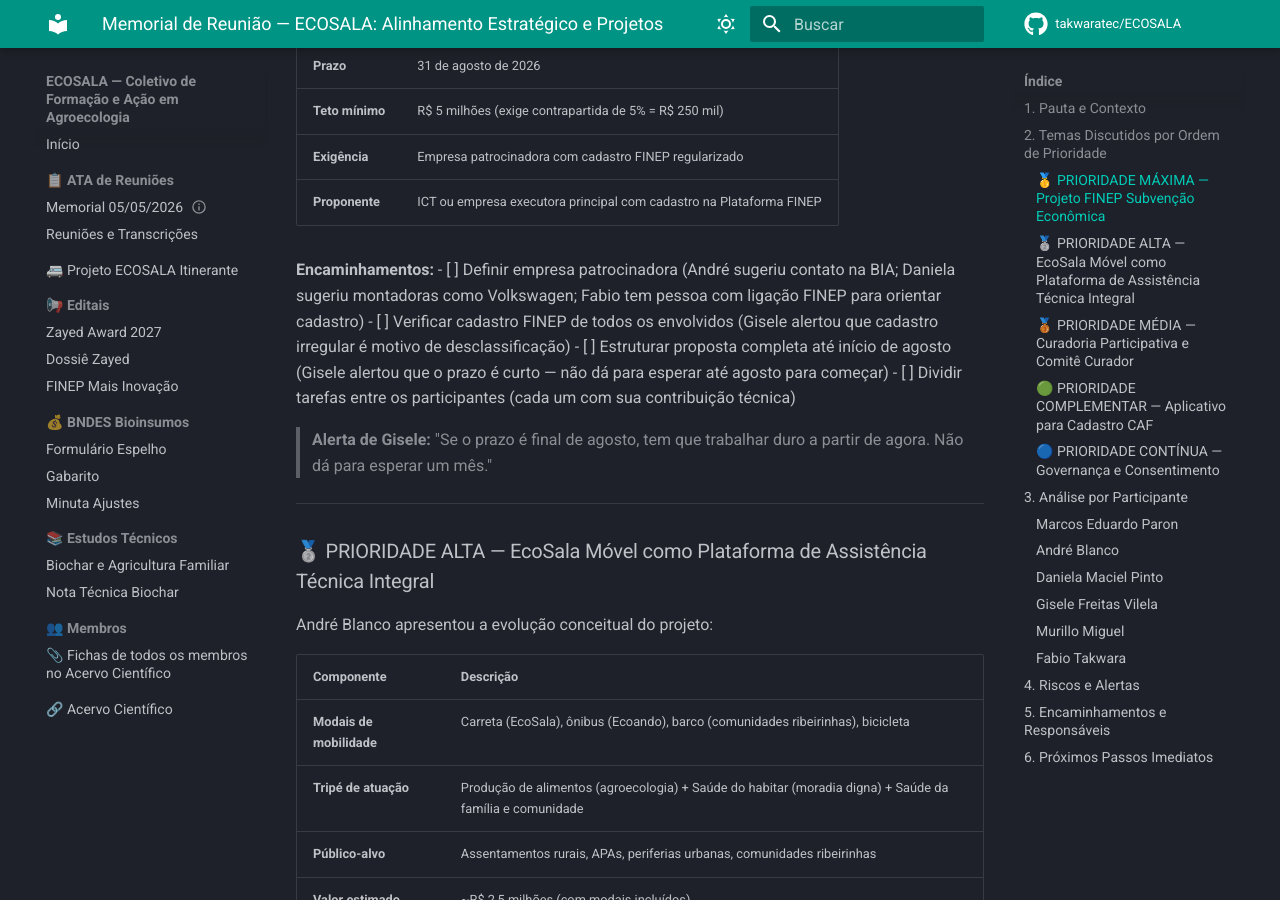
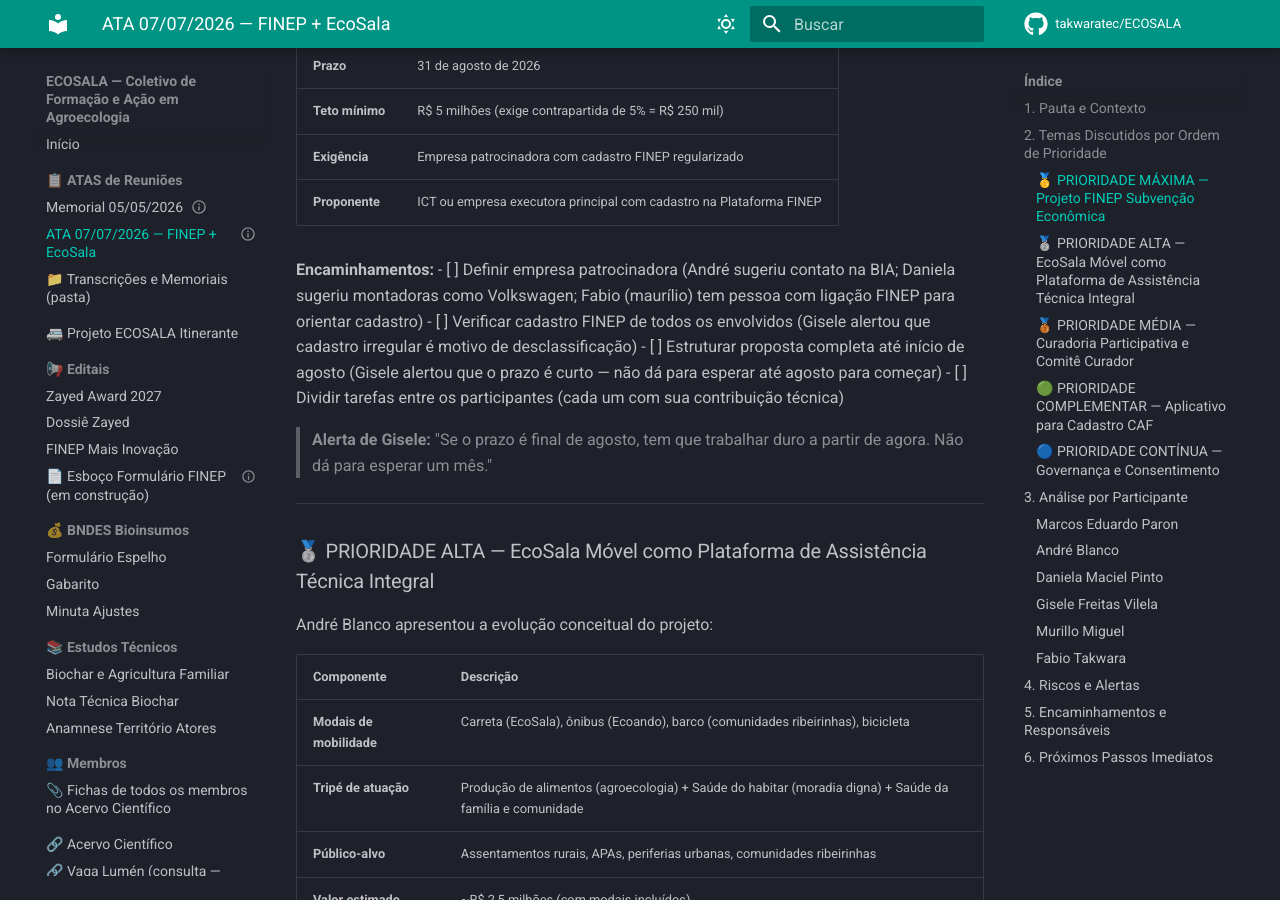
Before and after one commit to takwaratec/ECOSALA, an MkDocs documentation site: the page built from docs/12_REUNIOES/2026-07-07_REUNIAO_ALINHAMENTO_FINEP_ECOSALA.md, in a window 1280 px wide and 900 px high, scrolled down 754 px. Built offline with MkDocs 1.6.1 and Material for MkDocs 9.7.7, drawn with Linux system fonts in a browser that asks for light colours; comment, search, counter and statistics services are not loaded.

Commit message:
feat: navegacao ECOSALA - ATA 07/07, esboco formulario FINEP, link Vaga Lumen
- Adicionada ATA 07/07/2026 ao nav
- Criado esboco do formulario FINEP Subvencao Economica
- Adicionado link para Vaga Lumen (repositorio de consulta)
- Adicionado documento Anamnese aos Estudos Tecnicos

```diff
--- a/docs/12_REUNIOES/2026-07-07_REUNIAO_ALINHAMENTO_FINEP_ECOSALA.md
+++ b/docs/12_REUNIOES/2026-07-07_REUNIAO_ALINHAMENTO_FINEP_ECOSALA.md
@@ -35,7 +35,7 @@
 | **Proponente** | ICT ou empresa executora principal com cadastro na Plataforma FINEP |
 
 **Encaminhamentos:**
-- [ ] Definir empresa patrocinadora (André sugeriu contato na BIA; Daniela sugeriu montadoras como Volkswagen; Fabio tem pessoa com ligação FINEP para orientar cadastro)
+- [ ] Definir empresa patrocinadora (André sugeriu contato na BIA; Daniela sugeriu montadoras como Volkswagen; Fabio (maurílio) tem pessoa com ligação FINEP para orientar cadastro)
 - [ ] Verificar cadastro FINEP de todos os envolvidos (Gisele alertou que cadastro irregular é motivo de desclassificação)
 - [ ] Estruturar proposta completa até início de agosto (Gisele alertou que o prazo é curto — não dá para esperar até agosto para começar)
 - [ ] Dividir tarefas entre os participantes (cada um com sua contribuição técnica)
--- a/mkdocs.yml
+++ b/mkdocs.yml
@@ -50,14 +50,16 @@
 
 nav:
   - Início: index.md
-  - 📋 ATA de Reuniões:
+  - 📋 ATAS de Reuniões:
     - Memorial 05/05/2026: ata-05-05-2026.md
-    - Reuniões e Transcrições: 12_REUNIOES/
+    - ATA 07/07/2026 — FINEP + EcoSala: 12_REUNIOES/2026-07-07_REUNIAO_ALINHAMENTO_FINEP_ECOSALA.md
+    - 📁 Transcrições e Memoriais (pasta): 12_REUNIOES/
   - 🚐 Projeto ECOSALA Itinerante: ecosala-itinerante.md
   - 📢 Editais:
     - Zayed Award 2027: editais/zayed-award-2027.md
     - Dossiê Zayed: editais/zayed-award-2027-dossie.md
     - FINEP Mais Inovação: editais/finep-mais-inovacao.md
+    - 📄 Esboço Formulário FINEP (em construção): editais/esboco-formulario-finep.md
   - 💰 BNDES Bioinsumos:
     - Formulário Espelho: 10_BNDES_BIOINSUMOS/BNDES_BIOINSUMOS_FORMULARIO_ESPELHO.md
     - Gabarito: 10_BNDES_BIOINSUMOS/GABARITO_BNDES_BIOINSUMOS_ECOSALA.md
@@ -65,6 +67,8 @@
   - 📚 Estudos Técnicos:
     - Biochar e Agricultura Familiar: 11_ESTUDOS_TECNICOS/Bioinsumos BNDES_ Biochar e Agricultura Familiar.md
     - Nota Técnica Biochar: 11_ESTUDOS_TECNICOS/NOTA_TECNICA_BIOCHAR_PIROLENHOSO_BAMBU.md
+    - Anamnese Território Atores: ANAMNESE_TERRITORIO_ATORES.md
   - 👥 Membros:
     - 📎 Fichas de todos os membros no Acervo Científico: https://takwaratec.github.io/Analises-e-escrita-cientifica/analyses/ecosala/
   - 🔗 Acervo Científico: https://takwaratec.github.io/Analises-e-escrita-cientifica/
+  - 🔗 Vaga Lumén (consulta — FINEP): https://github.com/takwaratec/fundo-vaga-lumen-2026
```
Also changed, not shown: docs/editais/esboco-formulario-finep.md (added, +66 -0 lines).
